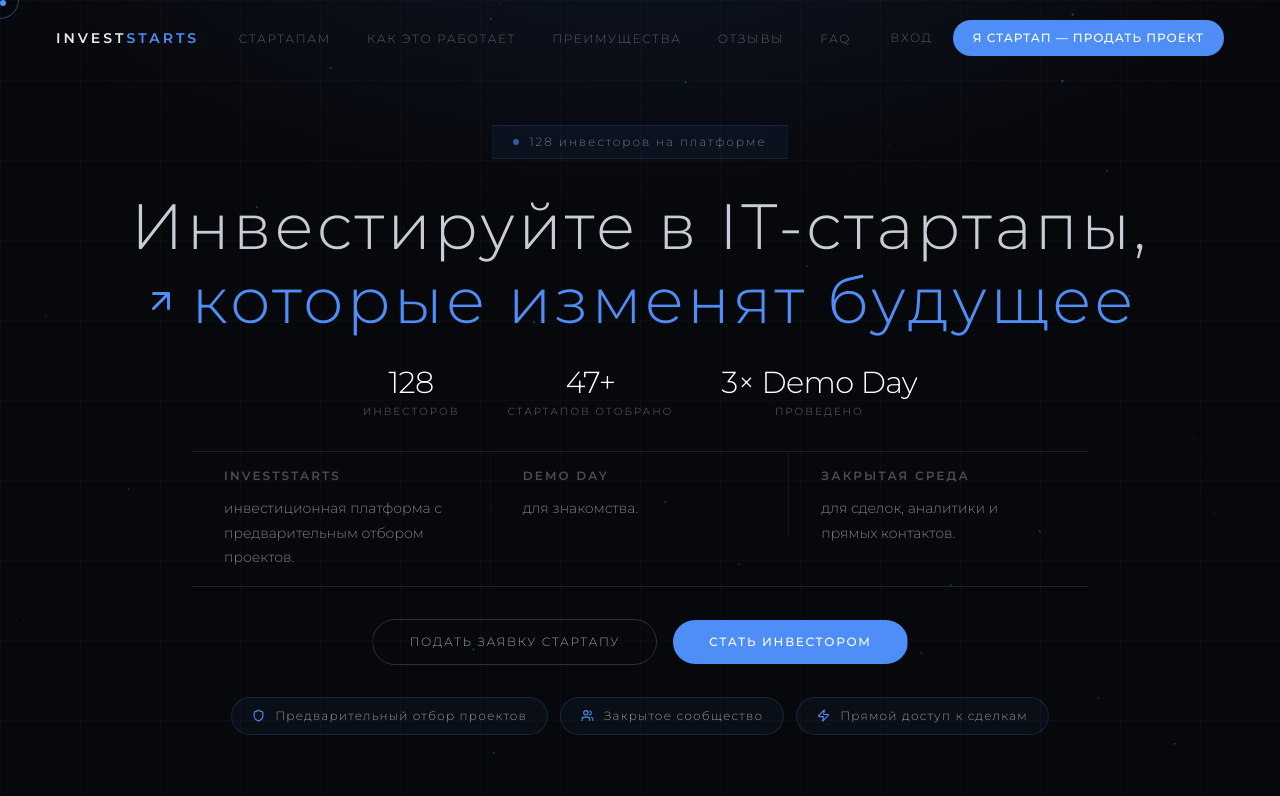
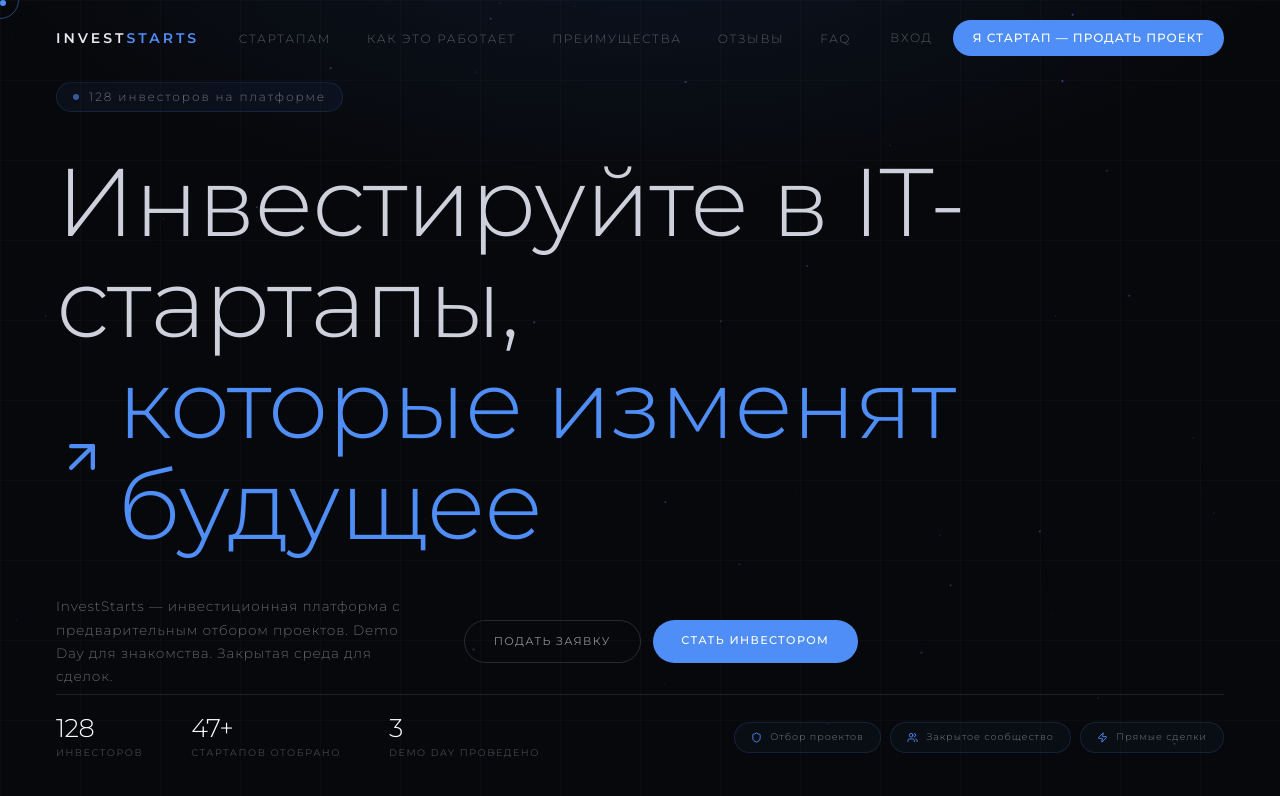
Before and after one commit to pr-poehali-dev/premium-invest-platform, a React (Vite) app: page / in a window 1280 px wide. Shown: the top 796 px of the page. Built offline with nearby package versions, Linux system fonts and the light colour scheme.

Commit message:
я хочу увеличить заголовок. вообще размести контент на банере грамотно, мне щас не нравится. нет эффекта премиум и вип

```diff
--- a/src/pages/Index.tsx
+++ b/src/pages/Index.tsx
@@ -302,52 +302,53 @@ export default function Index() {
           </nav>
 
           {/* ── HERO ── */}
-          <div className="flex flex-col items-center text-center px-6" style={{ flex: 1, justifyContent: "center", paddingTop: "0.5rem", paddingBottom: "1.5rem" }}>
+          <div style={{ flex: 1, display: "flex", flexDirection: "column", justifyContent: "space-between", padding: "0 3.5rem 2.5rem" }}>
+
+            {/* ── CENTER: заголовок — главный герой ── */}
+            <div style={{ flex: 1, display: "flex", flexDirection: "column", alignItems: "flex-start", justifyContent: "center" }}>
 
               {/* Badge */}
               <Reveal delay={300}>
-              <div className="inline-flex items-center gap-2.5 text-xs font-light tracking-widest px-5 py-2 mb-8"
-                style={{ background: "rgba(79,142,247,0.06)", border: "1px solid rgba(79,142,247,0.16)", color: "rgba(255,255,255,0.4)", letterSpacing: "0.16em" }}>
+                <div className="inline-flex items-center gap-2.5 text-xs font-light tracking-widest px-4 py-1.5 mb-10"
+                  style={{ background: "rgba(79,142,247,0.06)", border: "1px solid rgba(79,142,247,0.16)", color: "rgba(255,255,255,0.4)", letterSpacing: "0.16em", borderRadius: "2rem" }}>
                   <span className="w-1.5 h-1.5 rounded-full animate-pulse" style={{ background: "#4f8ef7" }} />
                   128 инвесторов на платформе
                 </div>
               </Reveal>
 
-            {/* ── SCRAMBLE HEADLINE ── */}
-            <div className="max-w-5xl mb-8">
-              {/* Line 1 */}
+              {/* ── ОГРОМНЫЙ ЗАГОЛОВОК ── */}
+              <div style={{ marginBottom: "2.5rem" }}>
                 <div style={{
                   opacity: showContent ? 1 : 0,
-                transform: showContent ? "translateY(0)" : "translateY(14px)",
-                transition: "opacity 0.5s ease 0.3s, transform 0.5s ease 0.3s",
+                  transform: showContent ? "translateY(0)" : "translateY(20px)",
+                  transition: "opacity 0.6s ease 0.3s, transform 0.7s cubic-bezier(0.16,1,0.3,1) 0.3s",
                 }}>
                   <h1 style={{
-                  fontSize: "clamp(2rem, 5.2vw, 4rem)",
-                  fontWeight: 300,
-                  color: "rgba(228,231,242,0.88)",
-                  letterSpacing: "0.05em",
-                  lineHeight: 1.1,
-                  margin: "0 0 0.2rem",
+                    fontSize: "clamp(3.2rem, 7.5vw, 7rem)",
+                    fontWeight: 200,
+                    color: "rgba(228,231,242,0.9)",
+                    letterSpacing: "-0.01em",
+                    lineHeight: 1.05,
+                    margin: 0,
                     fontFamily: "Montserrat, sans-serif",
                   }}>
                     {line1.display}
                   </h1>
                 </div>
 
-              {/* Line 2 — синий + иконка */}
                 <div style={{
                   opacity: showContent ? 1 : 0,
-                transform: showContent ? "translateY(0)" : "translateY(14px)",
-                transition: "opacity 0.5s ease 0.6s, transform 0.5s ease 0.6s",
+                  transform: showContent ? "translateY(0)" : "translateY(20px)",
+                  transition: "opacity 0.6s ease 0.55s, transform 0.7s cubic-bezier(0.16,1,0.3,1) 0.55s",
                 }}>
-                <div className="flex items-center justify-center gap-3 mt-1">
-                  <Icon name="ArrowUpRight" size={36} style={{ color: "#4f8ef7", flexShrink: 0 }} />
+                  <div style={{ display: "flex", alignItems: "center", gap: "0.6rem" }}>
+                    <Icon name="ArrowUpRight" size={52} style={{ color: "#4f8ef7", flexShrink: 0, marginTop: "4px" }} />
                     <h1 style={{
-                    fontSize: "clamp(2rem, 5.2vw, 4rem)",
-                    fontWeight: 300,
+                      fontSize: "clamp(3.2rem, 7.5vw, 7rem)",
+                      fontWeight: 200,
                       color: "#4f8ef7",
-                    letterSpacing: "0.05em",
-                    lineHeight: 1.1,
+                      letterSpacing: "-0.01em",
+                      lineHeight: 1.05,
                       margin: 0,
                       fontFamily: "Montserrat, sans-serif",
                     }}>
@@ -357,102 +358,72 @@ export default function Index() {
                 </div>
               </div>
 
-            {/* ── STATS ROW ── */}
+              {/* Подзаголовок + CTA в одной строке */}
               <Reveal delay={900}>
-              <div className="flex items-center gap-12 mb-8">
+                <div style={{ display: "flex", alignItems: "center", gap: "3rem" }}>
+                  <p style={{ fontSize: "0.85rem", fontWeight: 300, color: "rgba(255,255,255,0.38)", letterSpacing: "0.06em", lineHeight: 1.7, maxWidth: "360px", margin: 0 }}>
+                    InvestStarts — инвестиционная платформа с предварительным отбором проектов. Demo Day для знакомства. Закрытая среда для сделок.
+                  </p>
+                  <div style={{ display: "flex", gap: "0.75rem", flexShrink: 0 }}>
+                    <a href="#" className="transition-all duration-300"
+                      style={{ fontSize: "0.7rem", fontWeight: 400, letterSpacing: "0.12em", textTransform: "uppercase", color: "rgba(255,255,255,0.55)", border: "1px solid rgba(255,255,255,0.14)", padding: "0.75rem 1.8rem", borderRadius: "2rem" }}
+                      onMouseEnter={(e) => { (e.currentTarget as HTMLElement).style.color = "#fff"; (e.currentTarget as HTMLElement).style.borderColor = "rgba(255,255,255,0.38)"; (e.currentTarget as HTMLElement).style.background = "rgba(255,255,255,0.04)"; }}
+                      onMouseLeave={(e) => { (e.currentTarget as HTMLElement).style.color = "rgba(255,255,255,0.55)"; (e.currentTarget as HTMLElement).style.borderColor = "rgba(255,255,255,0.14)"; (e.currentTarget as HTMLElement).style.background = "transparent"; }}>
+                      подать заявку
+                    </a>
+                    <a href="#" className="transition-all duration-300"
+                      style={{ fontSize: "0.7rem", fontWeight: 500, letterSpacing: "0.12em", textTransform: "uppercase", color: "#fff", background: "#4f8ef7", padding: "0.75rem 1.8rem", borderRadius: "2rem" }}
+                      onMouseEnter={(e) => { (e.currentTarget as HTMLElement).style.background = "#3a7ae0"; (e.currentTarget as HTMLElement).style.transform = "scale(1.03)"; }}
+                      onMouseLeave={(e) => { (e.currentTarget as HTMLElement).style.background = "#4f8ef7"; (e.currentTarget as HTMLElement).style.transform = "scale(1)"; }}>
+                      стать инвестором
+                    </a>
+                  </div>
+                </div>
+              </Reveal>
+            </div>
+
+            {/* ── НИЖНЯЯ ПОЛОСА: статы + trust ── */}
+            <div>
+              <HLine delay={1100} />
+              <Reveal delay={1200}>
+                <div style={{ display: "flex", alignItems: "center", justifyContent: "space-between", paddingTop: "1.25rem" }}>
+                  {/* Статы */}
+                  <div style={{ display: "flex", gap: "3rem" }}>
                     {[
                       { value: 128, suffix: "", label: "инвесторов" },
                       { value: 47, suffix: "+", label: "стартапов отобрано" },
-                  { value: 3, suffix: "× Demo Day", label: "проведено" },
+                      { value: 3, suffix: "", label: "Demo Day проведено" },
                     ].map((s, i) => (
-                  <div key={s.label} className="text-center">
-                    <div style={{ fontSize: "1.9rem", fontWeight: 300, color: "#fff", letterSpacing: "-0.02em", lineHeight: 1 }}>
-                      <CountUp to={s.value} suffix={s.suffix} delay={950 + i * 150} />
+                      <div key={s.label}>
+                        <div style={{ fontSize: "1.6rem", fontWeight: 300, color: "#fff", letterSpacing: "-0.02em", lineHeight: 1 }}>
+                          <CountUp to={s.value} suffix={s.suffix} delay={1250 + i * 120} />
                         </div>
-                    <div style={{ marginTop: "0.35rem", fontSize: "0.65rem", color: "rgba(255,255,255,0.28)", letterSpacing: "0.18em", textTransform: "uppercase" }}>
+                        <div style={{ marginTop: "0.3rem", fontSize: "0.6rem", color: "rgba(255,255,255,0.25)", letterSpacing: "0.16em", textTransform: "uppercase" }}>
                           {s.label}
                         </div>
                       </div>
                     ))}
                   </div>
-            </Reveal>
 
-            {/* ── COLUMNS ── */}
-            <div className="w-full max-w-4xl mb-8">
-              <HLine delay={1050} />
-              <div style={{ display: "grid", gridTemplateColumns: "repeat(3, 1fr)" }}>
+                  {/* Trust pills */}
+                  <div style={{ display: "flex", gap: "0.6rem" }}>
                     {[
-                  { title: "InvestStarts", text: "инвестиционная платформа с предварительным отбором проектов." },
-                  { title: "Demo Day", text: "для знакомства." },
-                  { title: "Закрытая среда", text: "для сделок, аналитики и прямых контактов." },
-                ].map((col, i) => (
-                  <Reveal key={col.title} delay={1100 + i * 90}>
-                    <div className="px-8 py-4 text-left" style={{ borderRight: i < 2 ? "1px solid rgba(255,255,255,0.06)" : undefined }}>
-                      <p className="text-xs font-semibold tracking-widest uppercase mb-3" style={{ color: "rgba(255,255,255,0.28)", letterSpacing: "0.18em" }}>
-                        {col.title}
-                      </p>
-                      <p className="text-sm leading-relaxed" style={{ color: "rgba(255,255,255,0.48)", fontWeight: 300, lineHeight: 1.75 }}>
-                        {col.text}
-                      </p>
-                    </div>
-                  </Reveal>
-                ))}
-              </div>
-              <HLine delay={1150} />
-            </div>
-
-            {/* ── CTA ── */}
-            <Reveal delay={1300}>
-              <div className="flex flex-wrap items-center justify-center gap-4 mb-8">
-                <a href="#" className="text-xs font-light tracking-widest uppercase px-9 py-3.5 transition-all duration-300"
-                  style={{ color: "rgba(255,255,255,0.6)", border: "1px solid rgba(255,255,255,0.16)", letterSpacing: "0.14em", borderRadius: "2rem" }}
-                  onMouseEnter={(e) => { (e.currentTarget as HTMLElement).style.color = "#fff"; (e.currentTarget as HTMLElement).style.borderColor = "rgba(255,255,255,0.4)"; (e.currentTarget as HTMLElement).style.background = "rgba(255,255,255,0.04)"; }}
-                  onMouseLeave={(e) => { (e.currentTarget as HTMLElement).style.color = "rgba(255,255,255,0.6)"; (e.currentTarget as HTMLElement).style.borderColor = "rgba(255,255,255,0.16)"; (e.currentTarget as HTMLElement).style.background = "transparent"; }}>
-                  подать заявку стартапу
-                </a>
-                <a href="#" className="text-xs font-medium tracking-widest uppercase px-9 py-3.5 transition-all duration-300"
-                  style={{ background: "#4f8ef7", color: "#fff", letterSpacing: "0.14em", borderRadius: "2rem" }}
-                  onMouseEnter={(e) => { (e.currentTarget as HTMLElement).style.background = "#3a7ae0"; (e.currentTarget as HTMLElement).style.transform = "scale(1.02)"; }}
-                  onMouseLeave={(e) => { (e.currentTarget as HTMLElement).style.background = "#4f8ef7"; (e.currentTarget as HTMLElement).style.transform = "scale(1)"; }}>
-                  стать инвестором
-                </a>
-              </div>
-            </Reveal>
-
-            {/* Trust cards */}
-            <Reveal delay={1450}>
-              <div className="flex flex-wrap items-center justify-center gap-3">
-                {[
-                  { icon: "Shield", text: "Предварительный отбор проектов" },
+                      { icon: "Shield", text: "Отбор проектов" },
                       { icon: "Users", text: "Закрытое сообщество" },
-                  { icon: "Zap", text: "Прямой доступ к сделкам" },
+                      { icon: "Zap", text: "Прямые сделки" },
                     ].map((b) => (
-                  <div
-                    key={b.text}
-                    className="flex items-center gap-2.5 px-5 py-2.5 transition-all duration-300"
-                    style={{
-                      border: "1px solid rgba(79,142,247,0.18)",
-                      background: "rgba(79,142,247,0.05)",
-                      borderRadius: "2rem",
-                      cursor: "default",
-                    }}
-                    onMouseEnter={(e) => {
-                      (e.currentTarget as HTMLElement).style.borderColor = "rgba(79,142,247,0.45)";
-                      (e.currentTarget as HTMLElement).style.background = "rgba(79,142,247,0.1)";
-                    }}
-                    onMouseLeave={(e) => {
-                      (e.currentTarget as HTMLElement).style.borderColor = "rgba(79,142,247,0.18)";
-                      (e.currentTarget as HTMLElement).style.background = "rgba(79,142,247,0.05)";
-                    }}
-                  >
-                    <Icon name={b.icon as "Shield"} size={13} style={{ color: "#4f8ef7" }} />
-                    <span className="text-xs font-light" style={{ color: "rgba(255,255,255,0.55)", letterSpacing: "0.1em" }}>
-                      {b.text}
-                    </span>
+                      <div key={b.text} className="transition-all duration-300"
+                        style={{ display: "flex", alignItems: "center", gap: "0.5rem", padding: "0.45rem 1rem", border: "1px solid rgba(79,142,247,0.16)", background: "rgba(79,142,247,0.04)", borderRadius: "2rem", cursor: "default" }}
+                        onMouseEnter={(e) => { (e.currentTarget as HTMLElement).style.borderColor = "rgba(79,142,247,0.4)"; (e.currentTarget as HTMLElement).style.background = "rgba(79,142,247,0.09)"; }}
+                        onMouseLeave={(e) => { (e.currentTarget as HTMLElement).style.borderColor = "rgba(79,142,247,0.16)"; (e.currentTarget as HTMLElement).style.background = "rgba(79,142,247,0.04)"; }}>
+                        <Icon name={b.icon as "Shield"} size={11} style={{ color: "#4f8ef7" }} />
+                        <span style={{ fontSize: "0.6rem", fontWeight: 300, color: "rgba(255,255,255,0.45)", letterSpacing: "0.1em" }}>{b.text}</span>
                       </div>
                     ))}
                   </div>
+                </div>
               </Reveal>
+            </div>
           </div>
         </div>
       )}
```
Lines whose indentation alone changed are shown as unchanged.
